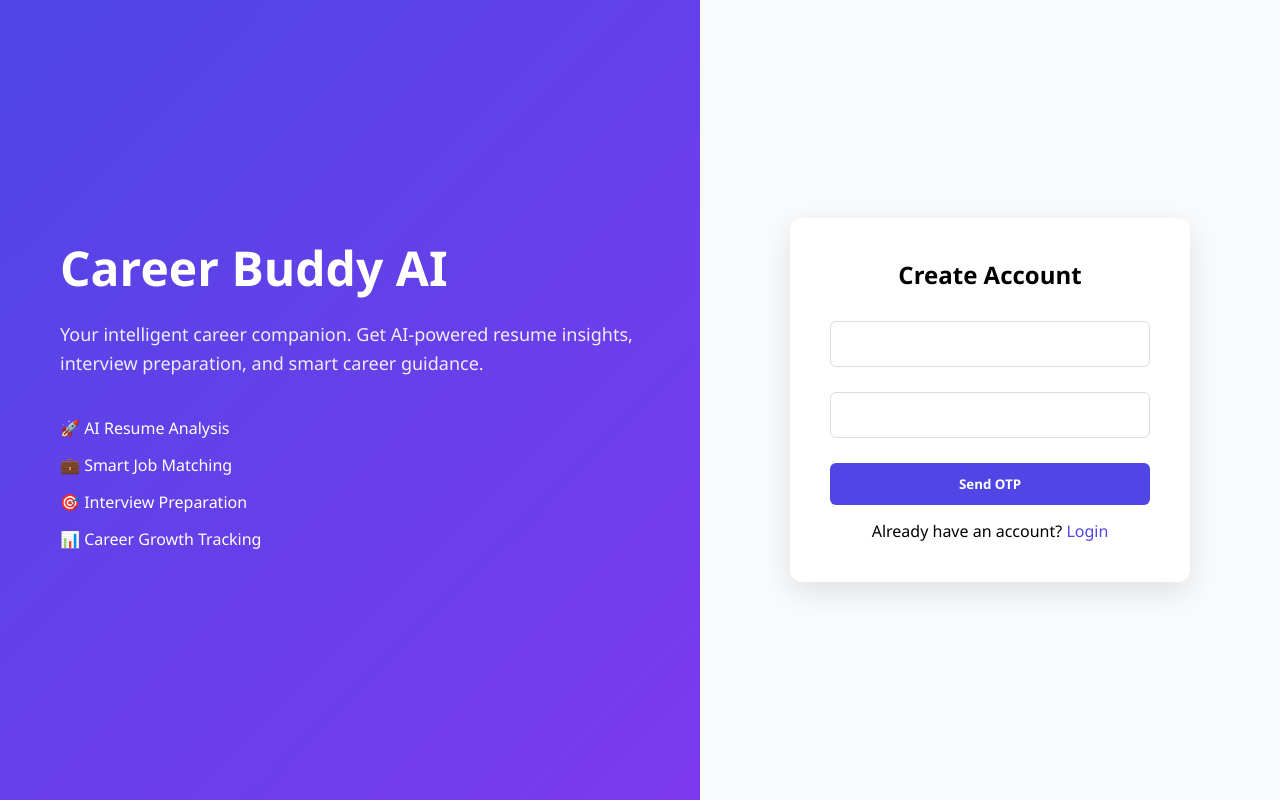
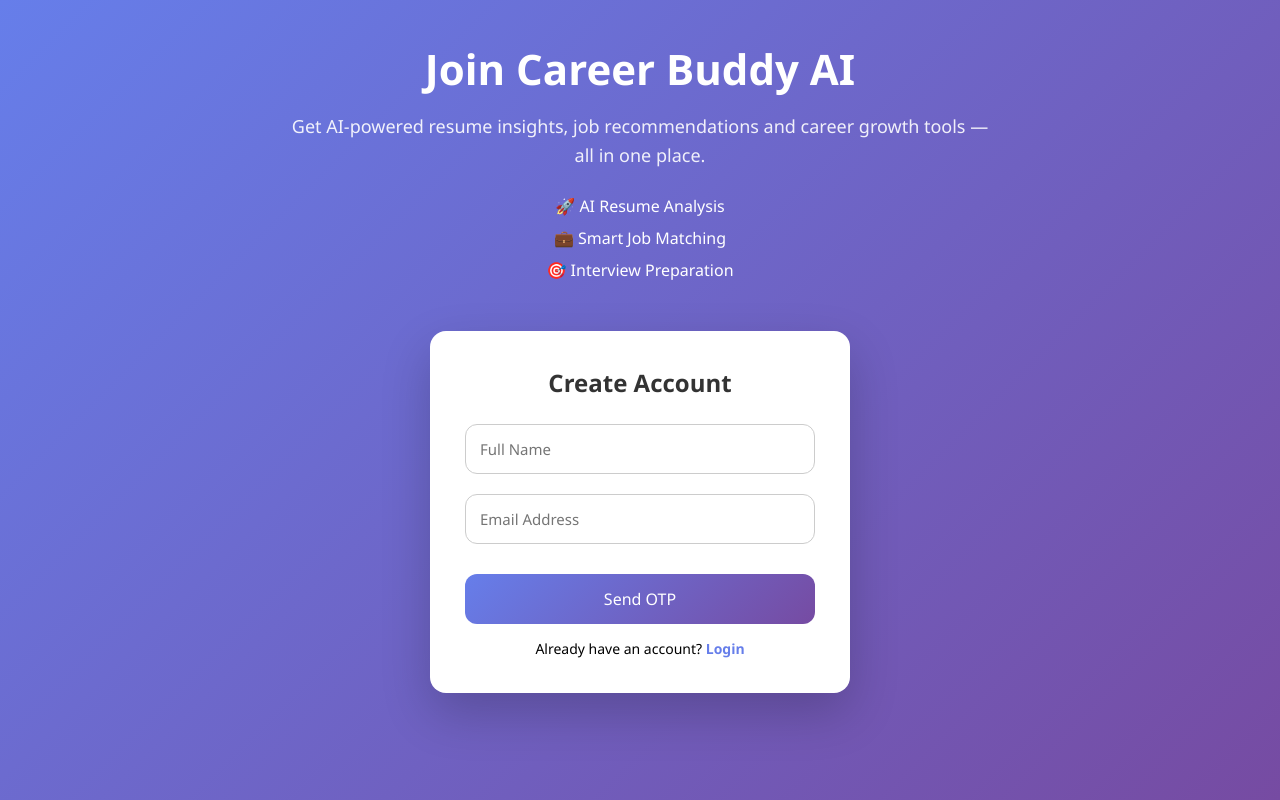
Before and after one commit to Akshay-kumar-1234/Career-Buddy-AI-Frontend, a React (Vite) app: page / in a window 1280 px wide. Built offline with nearby package versions, Linux system fonts and the light colour scheme.

Commit message:
page errors 6 done

```diff
--- a/src/Styles/auth.css
+++ b/src/Styles/auth.css
@@ -5,23 +5,54 @@
   font-family: "Segoe UI", system-ui, sans-serif;
 }
 
-.auth-container {
+.auth-wrapper {
   min-height: 100vh;
+  width: 100%;
   background: linear-gradient(135deg, #667eea, #764ba2);
   display: flex;
-  justify-content: center;
+  flex-direction: column;
   align-items: center;
+  padding: 40px 20px;
+}
+
+/* WELCOME SECTION */
+.auth-hero {
+  text-align: center;
+  color: white;
+  max-width: 700px;
+  margin-bottom: 40px;
+}
+
+.auth-hero h1 {
+  font-size: 42px;
+  margin-bottom: 15px;
+}
+
+.auth-hero p {
+  font-size: 18px;
+  opacity: 0.9;
+  line-height: 1.6;
+}
+
+.auth-features {
+  margin-top: 25px;
+}
+
+.auth-features div {
+  margin-bottom: 10px;
+  font-size: 16px;
 }
 
 /* AUTH CARD */
-/* .auth-card {
-  width: 380px;
-  background: #fff;
+.auth-card {
+  width: 100%;
+  max-width: 420px;
+  background: white;
   border-radius: 16px;
-  padding: 30px;
+  padding: 35px;
   box-shadow: 0 20px 50px rgba(0, 0, 0, 0.2);
   animation: slideUp 0.6s ease;
-} */
+}
 
 @keyframes slideUp {
   from {
@@ -34,11 +65,11 @@
   }
 }
 
-/* .auth-card h2 {
+.auth-card h2 {
   text-align: center;
   margin-bottom: 25px;
   color: #333;
-} */
+}
 
 /* INPUT GROUP */
 .input-group {
@@ -49,7 +80,7 @@
 .input-group input {
   width: 100%;
   padding: 14px;
-  border-radius: 10px;
+  border-radius: 12px;
   border: 1px solid #ccc;
   outline: none;
   font-size: 15px;
@@ -58,29 +89,10 @@
 
 .input-group input:focus {
   border-color: #667eea;
+  box-shadow: 0 0 0 3px rgba(102, 126, 234, 0.2);
 }
 
-.input-group label {
-  position: absolute;
-  top: 50%;
-  left: 14px;
-  transform: translateY(-50%);
-  color: #999;
-  font-size: 14px;
-  pointer-events: none;
-  transition: 0.3s;
-  background: white;
-  padding: 0 6px;
-}
-
-.input-group input:focus + label,
-.input-group input:not(:placeholder-shown) + label {
-  top: -6px;
-  font-size: 12px;
-  color: #667eea;
-}
-
-/* BUTTON
+/* BUTTON */
 .auth-btn {
   width: 100%;
   padding: 14px;
@@ -91,7 +103,8 @@
   font-size: 16px;
   cursor: pointer;
   transition: 0.3s;
-} */
+  margin-top: 10px;
+}
 
 .auth-btn:hover {
   transform: translateY(-2px);
@@ -99,115 +112,36 @@
 }
 
 /* LINK */
-/* .auth-link {
+.auth-link {
   text-align: center;
   margin-top: 15px;
   font-size: 14px;
-} */
+}
 
-/* .auth-link span {
+.auth-link span {
   color: #667eea;
   cursor: pointer;
   font-weight: 600;
-} */
-/* Full page layout */
-.auth-wrapper {
-  display: flex;
-  height: 100vh;
-  width: 100%;
-  font-family: "Segoe UI", sans-serif;
 }
 
-/* LEFT SIDE (Brand Section) */
-.auth-left {
-  flex: 1;
-  background: linear-gradient(135deg, #4f46e5, #7c3aed);
-  color: white;
-  display: flex;
-  flex-direction: column;
-  justify-content: center;
-  padding: 60px;
+/* ============================= */
+/* 📱 MOBILE RESPONSIVE */
+/* ============================= */
+
+@media (max-width: 768px) {
+  .auth-hero h1 {
+    font-size: 28px;
   }
 
-.auth-left h1 {
-  font-size: 48px;
-  margin-bottom: 20px;
-}
-
-.auth-left p {
-  font-size: 18px;
-  opacity: 0.9;
-  line-height: 1.6;
-}
-
-.auth-features {
-  margin-top: 40px;
+  .auth-hero p {
+    font-size: 14px;
   }
 
   .auth-features div {
-  margin-bottom: 15px;
-  font-size: 16px;
+    font-size: 14px;
   }
 
-/* RIGHT SIDE (Form Section) */
-.auth-right {
-  flex: 1;
-  display: flex;
-  justify-content: center;
-  align-items: center;
-  background: #f9fafb;
+  .auth-card {
+    padding: 25px;
   }
-
-/* Card */
-.auth-card {
-  width: 400px;
-  padding: 40px;
-  background: white;
-  border-radius: 12px;
-  box-shadow: 0 10px 30px rgba(0, 0, 0, 0.1);
 }
-
-.auth-card h2 {
-  text-align: center;
-  margin-bottom: 30px;
-}
-
-.input-group {
-  position: relative;
-  margin-bottom: 25px;
-}
-
-.input-group input {
-  width: 100%;
-  padding: 12px;
-  border: 1px solid #ddd;
-  border-radius: 6px;
-  outline: none;
-}
-
-.auth-btn {
-  width: 100%;
-  padding: 12px;
-  background: #4f46e5;
-  color: white;
-  border: none;
-  border-radius: 6px;
-  cursor: pointer;
-  font-weight: bold;
-  transition: 0.3s;
-}
-
-.auth-btn:hover {
-  background: #4338ca;
-}
-
-.auth-link {
-  margin-top: 15px;
-  text-align: center;
-}
-
-.auth-link span {
-  color: #4f46e5;
-  cursor: pointer;
-  font-weight: 500;
-}
--- a/src/pages/Login.jsx
+++ b/src/pages/Login.jsx
@@ -31,27 +31,27 @@ export default function Login({ setUser }) {
 };
 return (
   <div className="auth-wrapper">
-    <div className="auth-left">
-      <h1>Welcome Back</h1>
+    <div className="auth-hero">
+      <h1>Welcome Back to Career Buddy AI</h1>
       <p>
-        Continue your career journey with AI-powered insights and tools
-        designed to accelerate your success.
+        Continue your career journey with AI-powered resume analysis,
+        smart job matching and interview preparation.
       </p>
 
       <div className="auth-features">
         <div>✨ Personalized Career Advice</div>
         <div>📄 Resume Optimization</div>
-        <div>🤖 AI Career Chat Assistant</div>
-        <div>📈 Growth Roadmap</div>
+        <div>🤖 AI Career Assistant</div>
       </div>
     </div>
 
-    <div className="auth-right">
     <div className="auth-card">
       <h2>Login with OTP</h2>
 
       <div className="input-group">
         <input
+          type="email"
+          placeholder="Enter your email"
           value={email}
           onChange={(e) => setEmail(e.target.value)}
         />
@@ -62,9 +62,7 @@ return (
       </button>
 
       <div className="auth-link">
-          New user?{" "}
-          <span onClick={() => navigate("/")}>Create account</span>
-        </div>
+        New user? <span onClick={() => navigate("/")}>Create account</span>
       </div>
     </div>
   </div>
--- a/src/pages/Signup.jsx
+++ b/src/pages/Signup.jsx
@@ -29,31 +29,37 @@ export default function Signup({ setEmail }) {
 
 return (
   <div className="auth-wrapper">
-    <div className="auth-left">
-      <h1>Career Buddy AI</h1>
+    <div className="auth-hero">
+      <h1>Join Career Buddy AI</h1>
       <p>
-        Your intelligent career companion. Get AI-powered resume insights,
-        interview preparation, and smart career guidance.
+        Get AI-powered resume insights, job recommendations
+        and career growth tools — all in one place.
       </p>
 
       <div className="auth-features">
         <div>🚀 AI Resume Analysis</div>
         <div>💼 Smart Job Matching</div>
         <div>🎯 Interview Preparation</div>
-        <div>📊 Career Growth Tracking</div>
       </div>
     </div>
 
-    <div className="auth-right">
     <div className="auth-card">
       <h2>Create Account</h2>
 
       <div className="input-group">
-          <input onChange={(e) => setName(e.target.value)} />
+        <input
+          type="text"
+          placeholder="Full Name"
+          onChange={(e) => setName(e.target.value)}
+        />
       </div>
 
       <div className="input-group">
-          <input onChange={(e) => setEmailInput(e.target.value)} />
+        <input
+          type="email"
+          placeholder="Email Address"
+          onChange={(e) => setEmailInput(e.target.value)}
+        />
       </div>
 
       <button className="auth-btn" onClick={sendOtp}>
@@ -66,6 +72,5 @@ return (
       </div>
     </div>
   </div>
-  </div>
 );
 }
```
Lines whose indentation alone changed are shown as unchanged.
